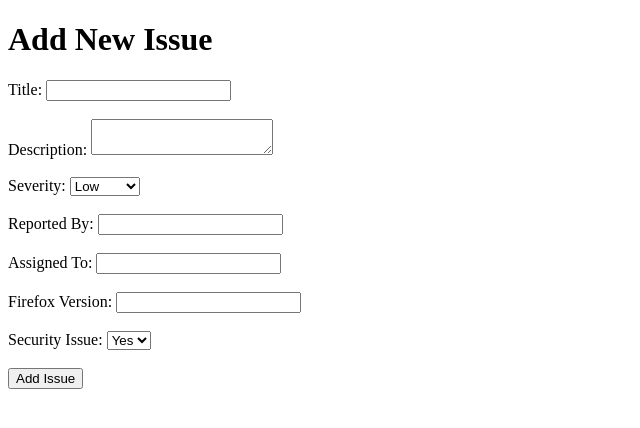
After one commit to Hammadmalik2222/Issue_Tracker, a Flask app: page /add-issue in a window 1280 px wide. The commit adds this page. Shown: the top 428 px of the page, without its empty margins (0-640 px from the left). Run offline with Flask 3, Linux system fonts and the light colour scheme; some libraries are stand-ins or nearby versions.

Commit message:
Create from CRUD source:Ask python, geeks&geeks, Ai

```diff
--- a/app.py
+++ b/app.py
@@ -1,6 +1,7 @@
 from flask import Flask                             # import class
 from flask import render_template
-from flask_mysqldb import MySQL                   # render & return html file
+from flask_mysqldb import MySQL
+from flask import request                  # render & return html file
 
 app = Flask(__name__)
 
@@ -32,6 +33,57 @@ def test_db():
     except Exception as e:
         return f"Database Connection Failed: {e}"
 
+@app.route("/add-issue", methods=["GET", "POST"])
+def add_issue():
+
+    if request.method == "POST":
+
+        title = request.form["title"]
+        description = request.form["description"]
+        severity = request.form["severity"]
+        reported_by = request.form["reported_by"]
+        assigned_to = request.form["assigned_to"]
+        firefox_version = request.form["firefox_version"]
+        is_security_issue = request.form["is_security_issue"]
+
+
+        cursor = mysql.connection.cursor()
+
+        cursor.execute("""
+            INSERT INTO issues
+            (
+            title,
+            description,
+            severity,
+            reported_by,
+            assigned_to,
+            firefox_version,
+            is_security_issue
+            )
+
+            VALUES (%s,%s,%s,%s,%s,%s,%s)
+
+        """,
+        (
+        title,
+        description,
+        severity,
+        reported_by,
+        assigned_to,
+        firefox_version,
+        is_security_issue
+        ))
+
+
+        mysql.connection.commit()
+
+        cursor.close()
+
+        return "Issue Added Successfully"
+
+
+    return render_template("add_issue.html")
+
 
 if __name__ == "__main__":                          #directly run
     app.run(debug=True)
--- /dev/null
+++ b/templates/add_issue.html
@@ -0,0 +1,65 @@
+<!DOCTYPE html>
+<html>
+
+<head>
+    <title>Add Issue</title>
+</head>
+
+<body>
+
+    <h1>Add New Issue</h1>
+
+    <form method="POST" action="/add-issue">
+
+        <label>Title:</label>
+        <input type="text" name="title">
+
+        <br><br>
+
+        <label>Description:</label>
+        <textarea name="description"></textarea>
+
+        <br><br>
+
+        <label>Severity:</label>
+        <select name="severity">
+            <option>Low</option>
+            <option>Medium</option>
+            <option>High</option>
+            <option>Critical</option>
+        </select>
+
+        <br><br>
+
+        <label>Reported By:</label>
+        <input type="text" name="reported_by">
+
+        <br><br>
+
+        <label>Assigned To:</label>
+        <input type="text" name="assigned_to">
+
+        <br><br>
+
+        <label>Firefox Version:</label>
+        <input type="text" name="firefox_version">
+
+        <br><br>
+
+        <label>Security Issue:</label>
+        <select name="is_security_issue">
+            <option>Yes</option>
+            <option>No</option>
+        </select>
+
+        <br><br>
+
+        <button type="submit">
+            Add Issue
+        </button>
+
+    </form>
+
+</body>
+
+</html>
--- a/templates/index.html
+++ b/templates/index.html
@@ -24,6 +24,10 @@
         reported for the Mozilla Firefox web browser.
     </p>
 
+    <a href="/add-issue">
+        Add New Issue
+    </a>
+
     <footer>
         <p>Developed by Hammad Malik | 2026</p>
     </footer>
```
